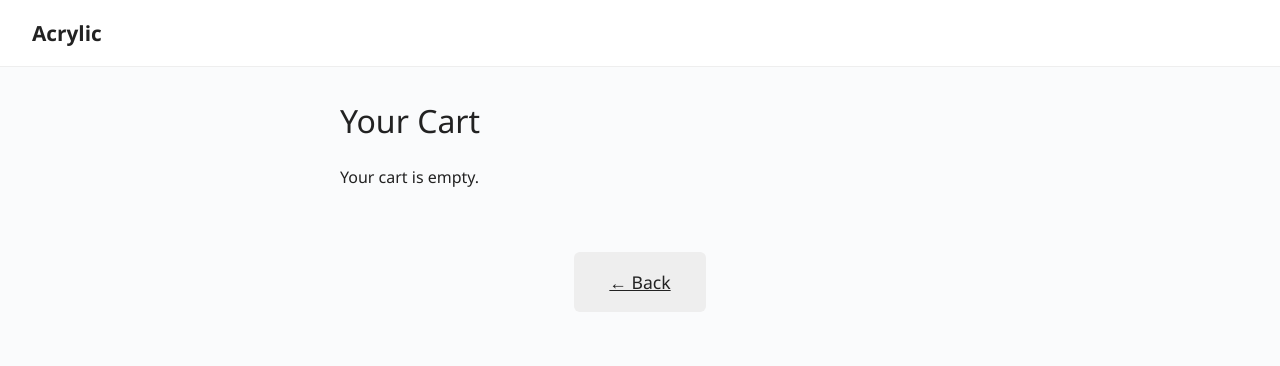
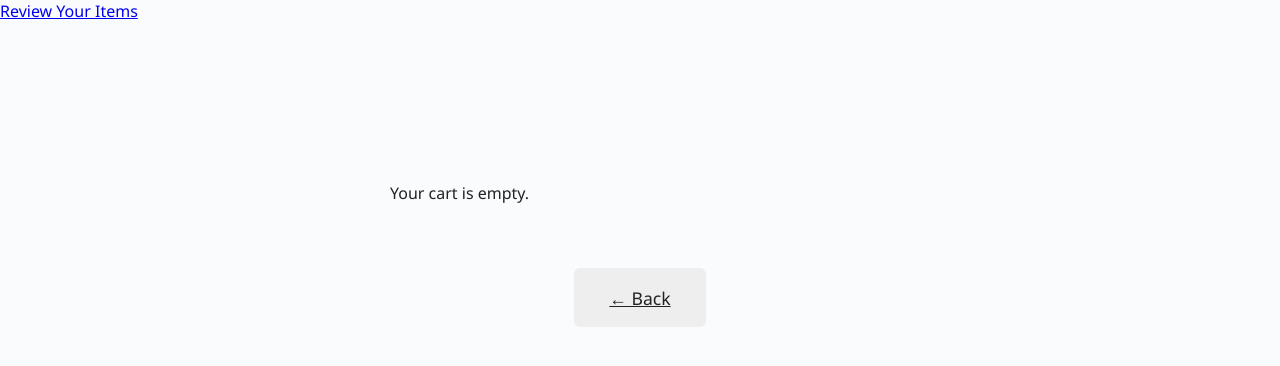
Before and after one commit to MuizzuddinNorisham/amms-group-project, a PHP site: page /addtocart.html in a window 1280 px wide. Shown: the top 366 px of the page. Run offline with PHP 8.4, Linux system fonts and the light colour scheme.

Commit message:
tidy up addtocart and productlist

```diff
--- a/customer page/addtocartui/addtocart.css
+++ b/customer page/addtocartui/addtocart.css
@@ -23,15 +23,9 @@
 }
 
 main {
-    max-width: 600px;
-    margin: 2rem auto;
+    max-width: 500px;
+    margin: 10rem auto;
     padding: 0 1rem;
-}
-
-h1 {
-    font-size: 2rem;
-    margin-bottom: 1.5rem;
-    font-weight: 500;
 }
 
 .product-list {
@@ -40,16 +34,6 @@
     gap: 1.5rem;
 }
 
-.product-card {
-    background: #fff;
-    border: 1px solid #eee;
-    border-radius: 8px;
-    padding: 1.5rem;
-    box-shadow: 0 1px 4px rgba(0,0,0,0.03);
-    display: flex;
-    flex-direction: column;
-    gap: 0.7rem;
-}
 
 .product-card h2 {
     margin: 0 0 0.3rem 0;
@@ -81,8 +65,8 @@
 
 .product-card {
     background: #fff;
-    border: 1px solid #eee;
-    border-radius: 8px;
+    border: 4px solid #eee;
+    border-radius: 5px;
     padding: 1.5rem;
     box-shadow: 0 1px 4px rgba(0,0,0,0.03);
     display: flex;
@@ -145,56 +129,6 @@
     background: #b71c50;
 }
 
-/* ...existing code... */
-
-nav {
-    display: flex;
-    justify-content: space-between;
-    align-items: center;
-    padding: 1.2rem 2rem;
-    background: #fff;
-    border-bottom: 1px solid #eee;
-}
-
-.logo {
-    font-weight: bold;
-    font-size: 1.3rem;
-    color: #222;
-    text-decoration: none;
-    flex: 1;
-}
-
-.nav-center-title {
-    flex: 1;
-    text-align: center;
-    font-size: 1.5rem;
-    font-weight: 600;
-    color: #e84393;
-    letter-spacing: 1px;
-}
-
-header{
-    position: fixed;
-    top: 0; left: 0; right: 0;
-    background: #fff;
-    padding: 2rem 9%;
-    display: flex;
-    align-items: center;
-    justify-content: space-between;
-    z-index: 1000;
-    box-shadow: 0 .5rem 1rem rgba(0,0,0,.1);
-}
-
-header .logo{
-    font-size: 3rem;
-    color: #333;
-    font-weight: bolder;
-}
-
-header .logo span{
-    color:var(--pink);
-}
-
 .back-btn {
     background: #eee;
     color: #222;
--- a/customer page/addtocartui/addtocart.html
+++ b/customer page/addtocartui/addtocart.html
@@ -1,24 +1,33 @@
 <!DOCTYPE html>
 <html lang="en">
     <head>
-    <meta charset="UTF-8">
+        <meta charsets="UTF-8">
+        <meta http-equive="X-UA-Compatible" content="IE-edge">
         <meta name="viewport" content="width=device-width, initial-scale=1.0">
-    <title>Acrylic Manufacturer Management - Add to Cart</title>
+        <title>Acrylic Manufacturer Management System</title>
+
+        <!--font-->
+        <link rel="stylesheet" href="https://cdnjs.cloudflare.com/ajax/libs/font-awesome/5.15.3/css/all.min.css">
+
+        <!--css file link-->
+        <link rel="stylesheet" href="../mainpage.css">
         <link rel="stylesheet" href="addtocart.css">
     </head>
+
     <body>
-    <nav>
-        <a href="../mainpage.html" class="logo">Acrylic</a>
-    </nav>
+
+        <header>
+            <a href="#" class="logo">Review Your <span>Items</span></a>
+        </header>
+
         <main>
-        <h1>Your Cart</h1>
             <div id="cart-items"></div>
             <div style="display: flex; justify-content: space-between; align-items: center; margin-top: 2rem;">
                 <a href="../mainpage.html" class="proceed-btn back-btn">&#8592; Back</a>
                 <button id="proceed-payment" class="proceed-btn">Proceed to Payment</button>
             </div>
+        </main>
 
-    </main>
-    <script src="addtocart.js"></script>
-</body>
+
+    <script src="addtocart.js"></script></body>
 </html>
--- a/customer page/mainpage.html
+++ b/customer page/mainpage.html
@@ -51,7 +51,7 @@
                     fully customize your tag by choosing the shape, color, font, and design.
                 <p>
 
-                <a href="#" class="btn">Shop now</a>
+                <a href="productlist.html" class="btn">Shop now</a>
             </div>
         </section>
 
@@ -75,7 +75,7 @@
                     <p>At Bezora Smart Service, we believe every detail matters. We’re passionate about turning your ideas into beautifully crafted acrylic tags that leave a lasting impression.
                         Whether it’s for personal gifts or branding, we bring creativity and quality together just for you.</p>
 
-                    <a href="#" class="btn">learn more</a>
+                    <a href="aboutpage.html" class="btn">learn more</a>
                 </div>
             </div>
         </section>
@@ -254,7 +254,7 @@
                 </div>
             </div>
             <div style="display: flex; justify-content: center; margin-top: 2rem;">
-                <a href="#" class="btn">More</a>
+                <a href="productlist.html" class="btn">More</a>
             </div>
         </section>
 
```
Also changed, not shown: customer page/productlist.html (+22 -0 lines), customer page/aboutpage.html (added). Lines whose indentation alone changed are shown as unchanged.
